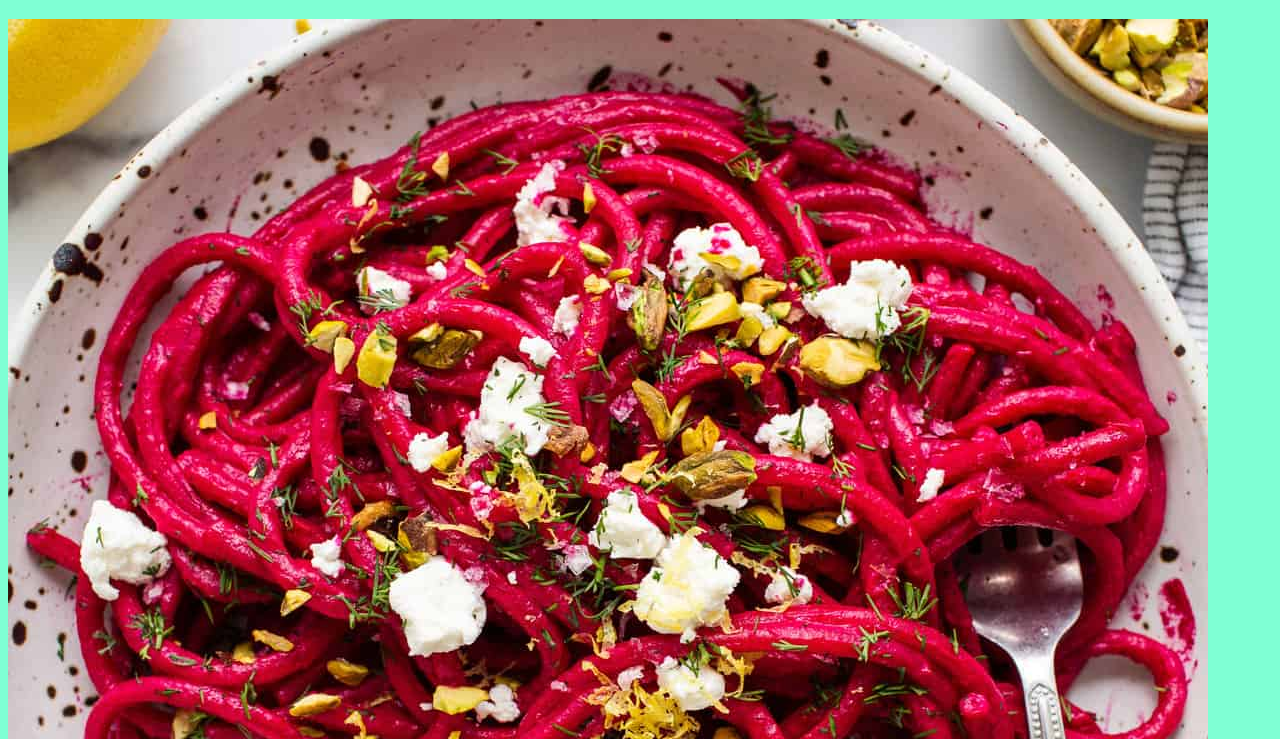
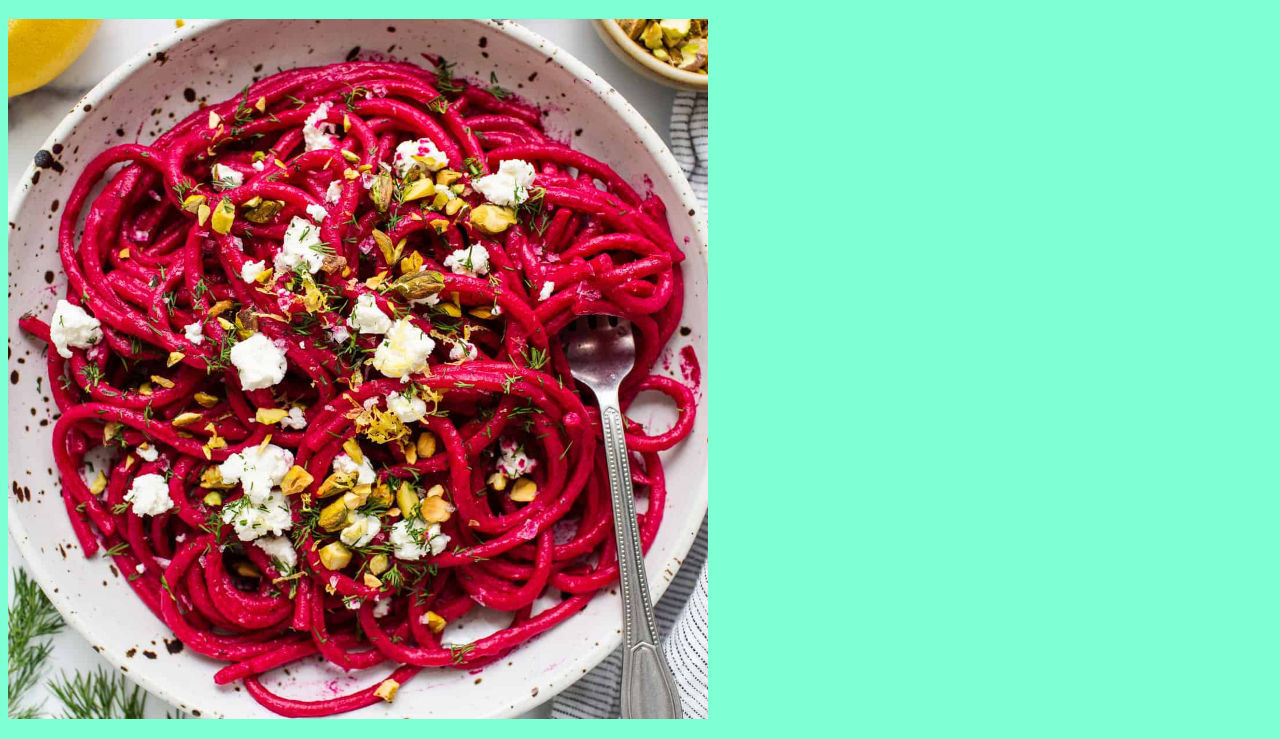
Before and after one commit to acrimm22/odin-recipes, a plain HTML site: page recipes/beet_pasta.html in a window 1280 px wide. Shown: the part 61-800 px from the top of the page. Drawn offline with Linux system fonts and the light colour scheme.

Commit message:
Finalize stylesheet

```diff
--- a/style.css
+++ b/style.css
@@ -15,3 +15,8 @@ ul {
     font: 28px;
     color: darkred;
 }
+
+img {
+    width: auto;
+    height: 700px;
+}
```
